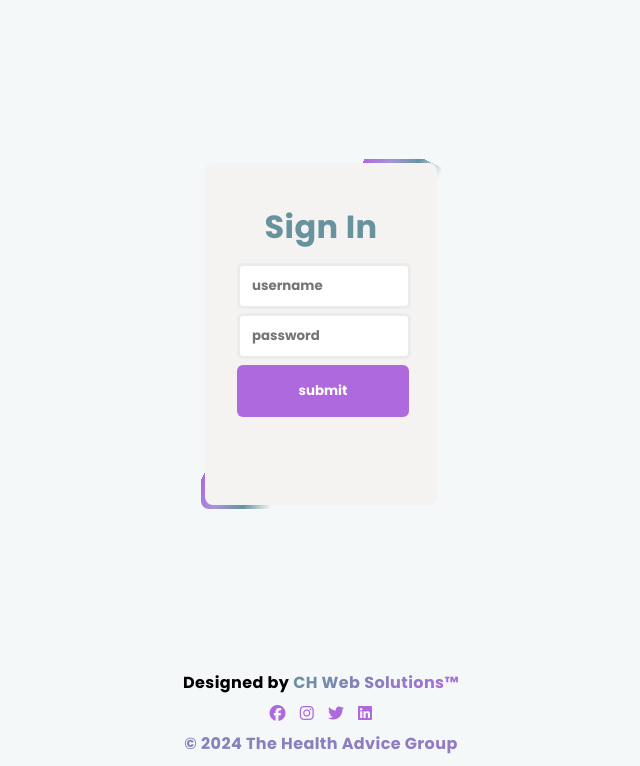
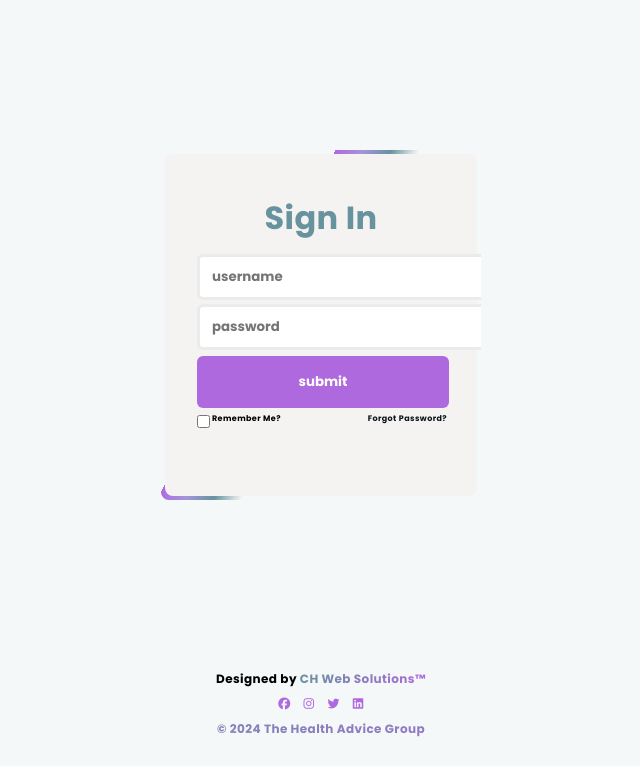
Before and after one commit to CallumhGit/Health-Advice-Group-Task-2, a Flask app: page /login in a window 1280 px wide. Shown: the part 99-865 px from the top of the page, without its empty margins (319-959 px from the left). After the commit the page ends 836 px from the top, so only its background shows below. Run offline with Flask 3, Linux system fonts and the light colour scheme.

Commit message:
idek what i changed

```diff
--- a/app.py
+++ b/app.py
@@ -55,7 +55,7 @@ def login():
     user = User.query.filter_by(username = form.username.data).first()
 
     if user and argon2.check_password_hash(user.password, form.password.data):
-      login_user(user)
+      login_user(user, remember=form.remember.data)
 
       return redirect(url_for("dashboard"))
 
--- a/forms/user_forms.py
+++ b/forms/user_forms.py
@@ -1,6 +1,6 @@
 #Importing the modules that will be used throughout this project
 from flask_wtf import FlaskForm
-from wtforms import StringField, PasswordField, SubmitField
+from wtforms import StringField, PasswordField, SubmitField, BooleanField
 from wtforms.validators import InputRequired, Length, ValidationError, EqualTo
 from models.user import User
 from extension import argon2
@@ -32,10 +32,13 @@ class LoginForm(FlaskForm):
 
     password = PasswordField(validators=[InputRequired()], render_kw={"placeholder": "password"})
 
+    remember = BooleanField("Remember Me")
+
     def validate_username(self, username):
         existing_user_username = User.query.filter_by(username = username.data).first()
 
         if existing_user_username is None or not argon2.check_password_hash(existing_user_username.password, str(self.password.data)):
             raise ValidationError ("Username or password is incorrect, please try again")
 
+
     submit = SubmitField("submit")
--- a/static/css/indexstyle.css
+++ b/static/css/indexstyle.css
@@ -211,6 +211,7 @@ header .fa {
 .testimonial-col p {
   padding: 10px;
   color: var(--text-color);
+  font-size: 12px;
 }
 
 .testimonial-col h3 {
@@ -340,7 +341,7 @@ header .fa {
   left: 50%;
   transform: translate(-50%, -50%);
   height: 350px;
-  width: 15rem;
+  width: 20rem;
   z-index: 2;
   border-radius: 8px;
   overflow: hidden;
@@ -369,7 +370,7 @@ header .fa {
   position: absolute;
   top: 45%;
   left: -50%;
-  width: 468px;
+  width: 570px;
   height: 100px;
   background: linear-gradient(0deg, transparent, transparent, var(--primary-color), var(--secondary-color), var(--accent-color));
   z-index: 1;
@@ -400,13 +401,15 @@ header .fa {
 }
 
 input {
-  width: 84%;
+
   padding: 10px 12px;
   border: 3px solid #ebebeb;
   border-radius: 6px;
   margin: 2px;
   z-index: 2;
 }
+
+
 
 input[type=button],
 input[type=submit],
@@ -434,13 +437,27 @@ form input[type=submit] {
 
 }
 
+.remember-forgot{
+  display: flex;
+  justify-content: space-between;
+  font-size: 8px;
+  text-align: center;
+  }
+
+  .remember-forgot label {
+    display: flex;
+    flex-direction: row;
+    text-align: center;
+  }
+
 /*  footer styling*/
 
 footer {
   position: relative;
   width: 100%;
   text-align: center;
-  bottom:10px
+  bottom:10px;
+  font-size: 12px;
 }
 
 
--- a/templates/loginPage.html
+++ b/templates/loginPage.html
@@ -18,6 +18,8 @@
 
         <div class="password-field">{{ form.confirm }}</div>
         <div class="submit-button">{{ form.submit }}</div>
+        <div class="remember-forgot"><label for="remember">{{form.remember}} Remember Me?</label><a href="#">Forgot Password?</a></div>
+
       </form>
     </div>
     <div class="error">
```
